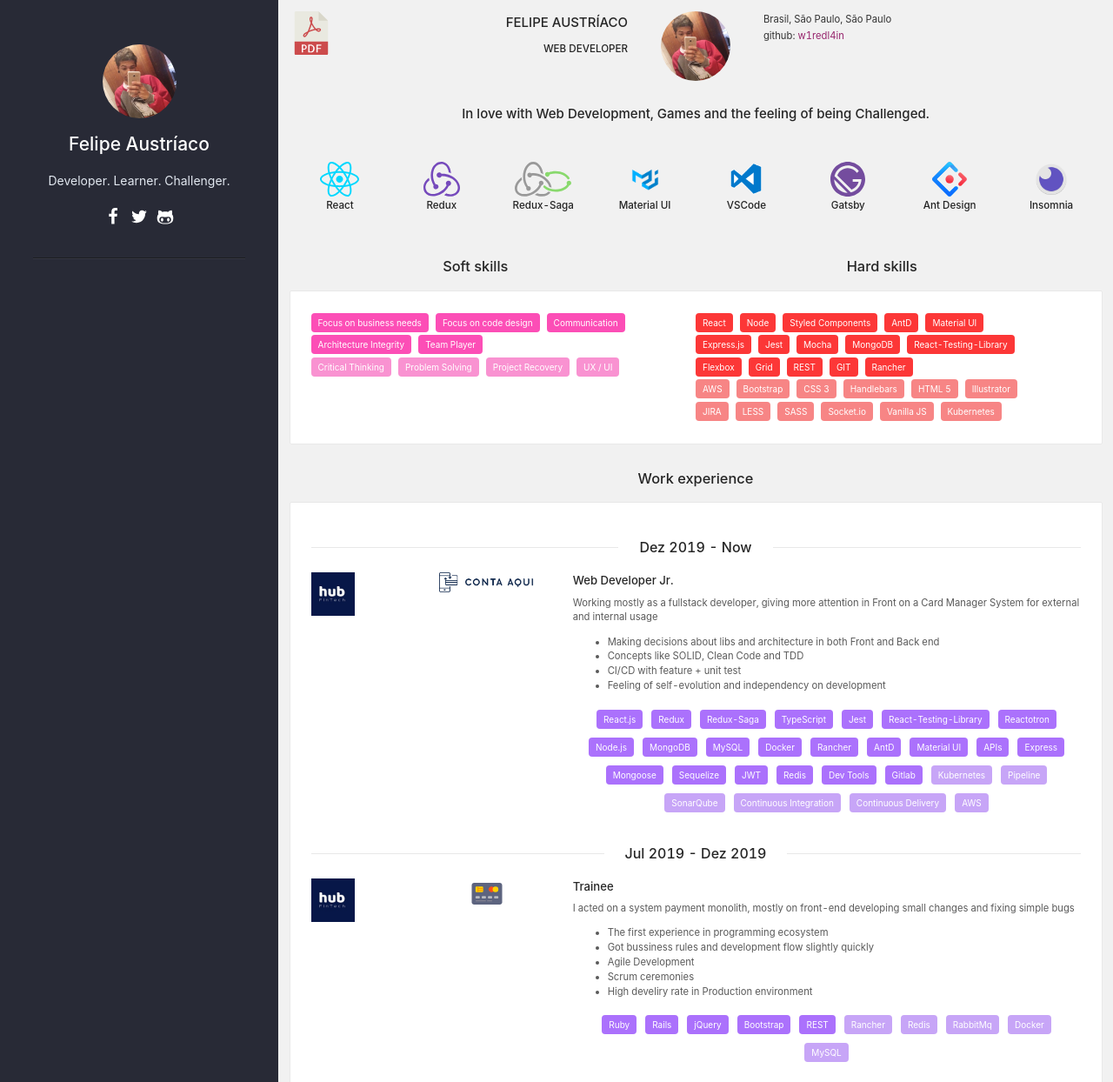
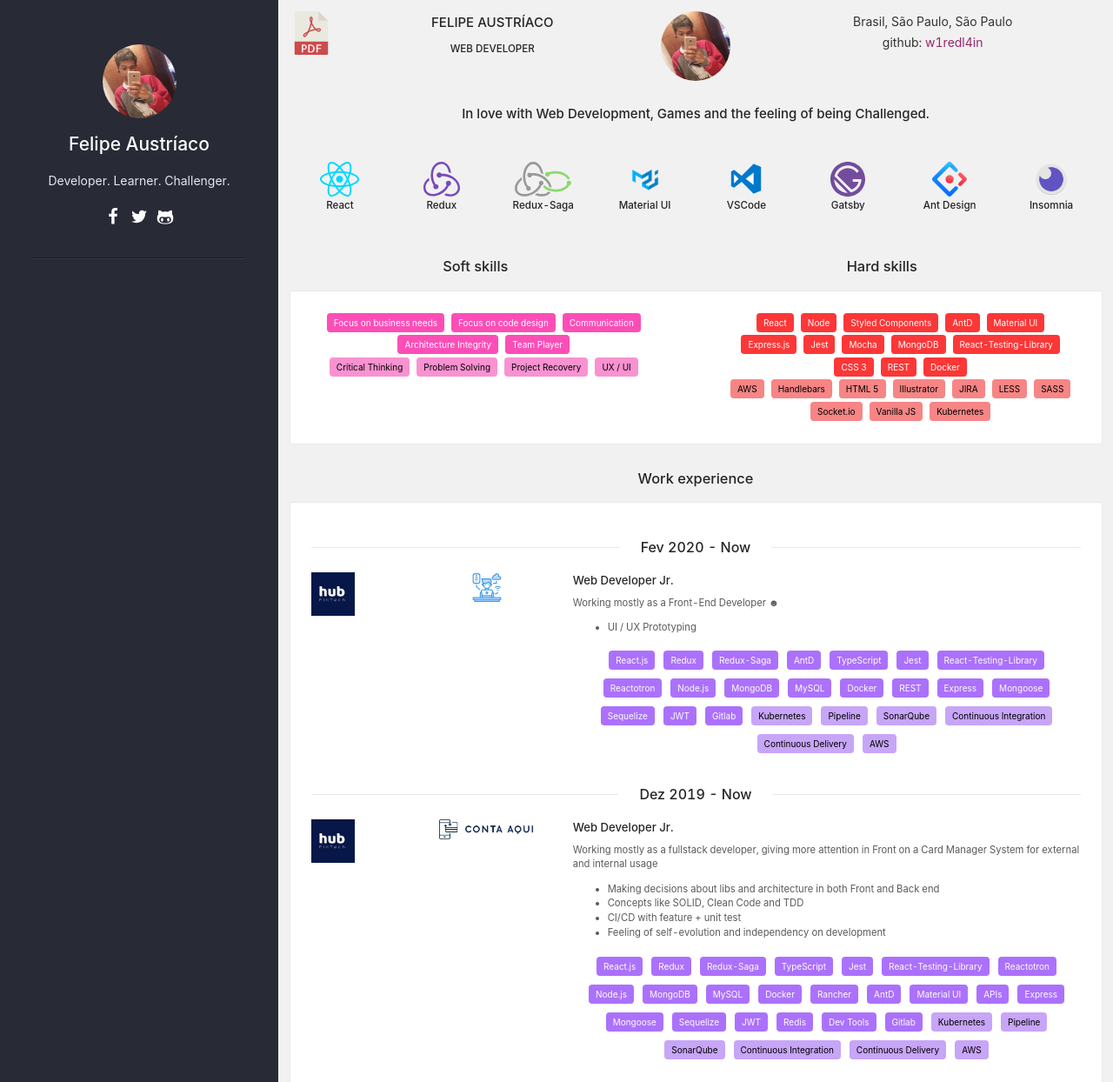
Before and after one commit to w1redl4in/cv, a Gatsby site: page / in a window 1280 px wide. Shown: the top 1244 px of the page at 87% size. Built offline with nearby package versions, Linux system fonts and the light colour scheme; Gatsby itself is replaced by a stand-in of ours.

Commit message:
few changes in texts and added new experience

```diff
--- a/src/components/CV/Experience.js
+++ b/src/components/CV/Experience.js
@@ -79,7 +79,7 @@
                           color="#c7a5f7"
                           key={tech}
                           style={{ margin: '5px' }}
-                          className="mb-1 text-base"
+                          className="mb-1 text-base text-black"
                         >
                           {tech}
                         </Tag>
--- a/src/components/CV/Header.js
+++ b/src/components/CV/Header.js
@@ -8,7 +8,7 @@
         <img src="/logos/pdf.svg" height="50" alt="pdf icon" />
       </a>
     </Col>
-    <Col span={8} className="text-right">
+    <Col span={8} className="text-center">
       <h2 className="text-2xl">FELIPE AUSTRÍACO</h2>
       <h5>WEB DEVELOPER</h5>
     </Col>
@@ -22,7 +22,7 @@
         />
       </a>
     </Col>
-    <Col span={10} className="text-lg">
+    <Col span={10} className="text-center">
       <div>Brasil, São Paulo, São Paulo</div>
       <div>
         github: <a href="https://github.com/w1redl4in">w1redl4in</a>
--- a/src/components/CV/SkillList.js
+++ b/src/components/CV/SkillList.js
@@ -1,6 +1,5 @@
 import React from 'react'
 import { Card, Row, Col, Tag } from 'antd'
-import { Column } from './styles.js'
 import data from './data.json'
 
 const SkillList = () => (
@@ -14,26 +13,22 @@
       </Col>
     </Row>
     <Card className="">
-      <Row
-        type="flex"
-        justify="space-around"
-        style={{ alignItems: 'center', justifyContent: 'center' }}
-      >
-        <Col span={11} style={{ textAlign: 'left' }}>
+      <Row type="flex" justify="space-around">
+        <Col span={11} style={{ textAlign: 'center' }}>
           <div>
             {data.skills.soft.map(skillData => (
-              <Tag color="#fc4eb6" key={skillData.skillText} className="mb-1 text-base">
+              <Tag color="#fc4eb6" key={skillData.skillText} className="mb-1 text-base ">
                 {skillData.skillText}
               </Tag>
             ))}
           </div>
           {data.skills.otherSoft.map(skill => (
-            <Tag color="#F992D1" key={skill} className="mb-1 text-base">
+            <Tag color="#F992D1" key={skill} className="mb-1 text-base text-black">
               {skill}
             </Tag>
           ))}
         </Col>
-        <Col span={11} offset={1} style={{ textAlign: 'left' }}>
+        <Col span={11} offset={2} style={{ textAlign: 'center' }}>
           <div>
             {data.skills.hard.map(skillData => (
               <Tag color="#fc3737" key={skillData.skillText} className="mb-1 text-base">
@@ -42,7 +37,7 @@
             ))}
           </div>
           {data.skills.otherHard.map(skill => (
-            <Tag color="#f78585" key={skill} className="mb-1 text-base">
+            <Tag color="#f78585" key={skill} className="mb-1 text-base text-black">
               {skill}
             </Tag>
           ))}
--- a/src/components/CV/data.json
+++ b/src/components/CV/data.json
@@ -153,13 +153,9 @@
         "selfValue": 80,
         "feedbackValue": 85
       },
+
       {
-        "skillText": "Flexbox",
-        "selfValue": 80,
-        "feedbackValue": 85
-      },
-      {
-        "skillText": "Grid",
+        "skillText": "CSS 3",
         "selfValue": 80,
         "feedbackValue": 85
       },
@@ -168,21 +164,15 @@
         "selfValue": 80,
         "feedbackValue": 85
       },
+
       {
-        "skillText": "GIT",
-        "selfValue": 80,
-        "feedbackValue": 85
-      },
-      {
-        "skillText": "Rancher",
+        "skillText": "Docker",
         "selfValue": 80,
         "feedbackValue": 85
       }
     ],
     "otherHard": [
       "AWS",
-      "Bootstrap",
-      "CSS 3",
       "Handlebars",
       "HTML 5",
       "Illustrator",
@@ -196,6 +186,54 @@
     "otherSoft": ["Critical Thinking", "Problem Solving", "Project Recovery", "UX / UI"]
   },
   "workExperience": [
+    {
+      "company": {
+        "name": "Hub Fintech",
+        "logoHeight": 40,
+        "logo": "hub.jpg",
+        "period": "Fev 2020 - Now"
+      },
+      "projects": [
+        {
+          "name": "Portal Admin",
+          "logoHeight": 40,
+          "logo": "administrador.svg",
+          "role": "Web Developer Jr.",
+          "description": "Working mostly as a Front-End Developer ☻",
+          "stack": {
+            "me": [
+              "React.js",
+              "Redux",
+              "Redux-Saga",
+              "AntD",
+              "TypeScript",
+              "Jest",
+              "React-Testing-Library",
+              "Reactotron",
+              "Node.js",
+              "MongoDB",
+              "MySQL",
+              "Docker",
+              "REST",
+              "Express",
+              "Mongoose",
+              "Sequelize",
+              "JWT",
+              "Gitlab"
+            ],
+            "all": [
+              "Kubernetes",
+              "Pipeline",
+              "SonarQube",
+              "Continuous Integration",
+              "Continuous Delivery",
+              "AWS"
+            ]
+          },
+          "achievements": ["UI / UX Prototyping"]
+        }
+      ]
+    },
     {
       "company": {
         "name": "Hub Fintech",
@@ -264,7 +302,7 @@
         {
           "name": "Selfie",
           "logoHeight": 40,
-          "logo": "card.svg",
+          "logo": "pagar.svg",
           "role": "Trainee",
           "description": "I acted on a system payment monolith, mostly on front-end developing small changes and fixing simple bugs",
           "stack": {
```
Also changed, not shown: static/companies/administrador.svg (added), static/companies/pagar.svg (added).
